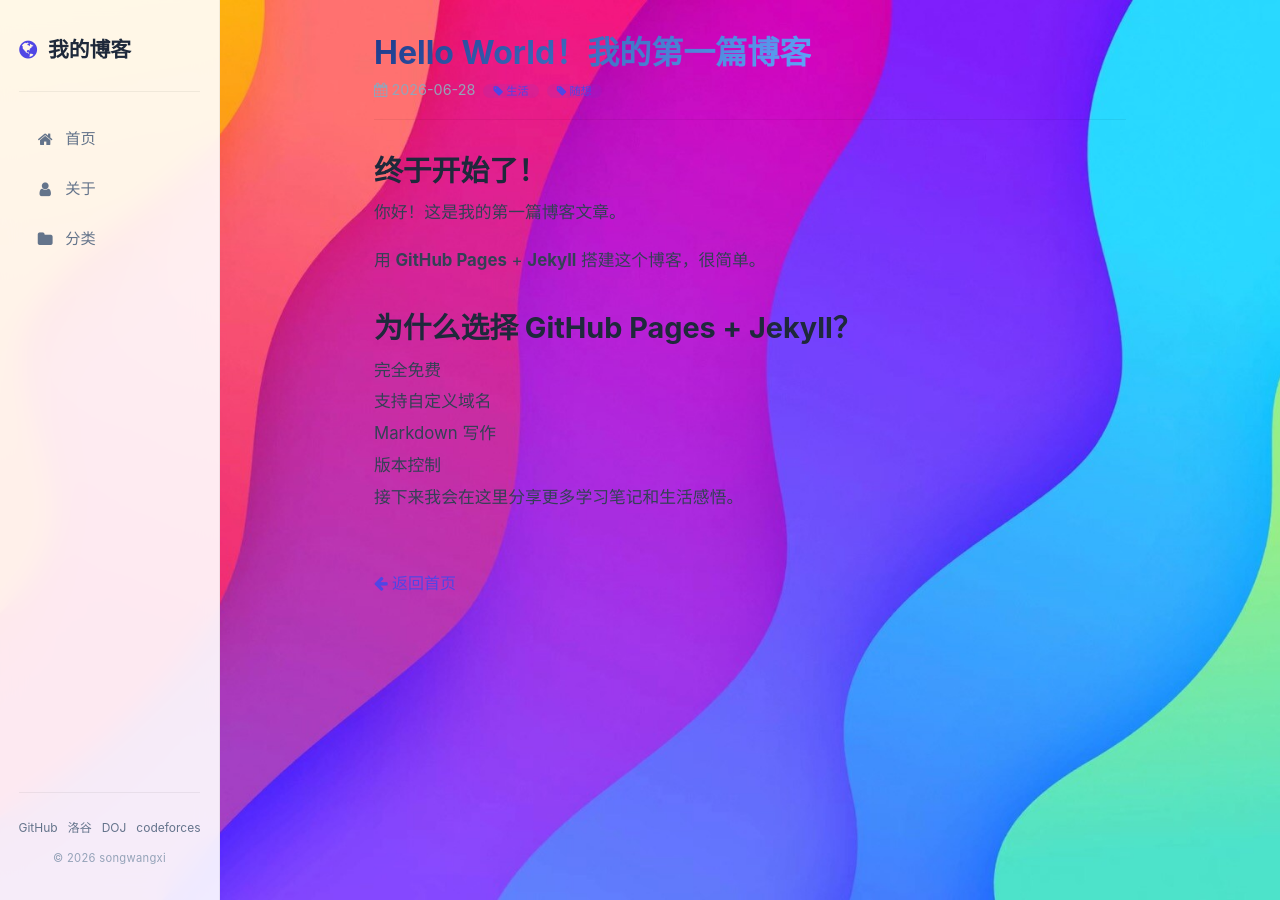
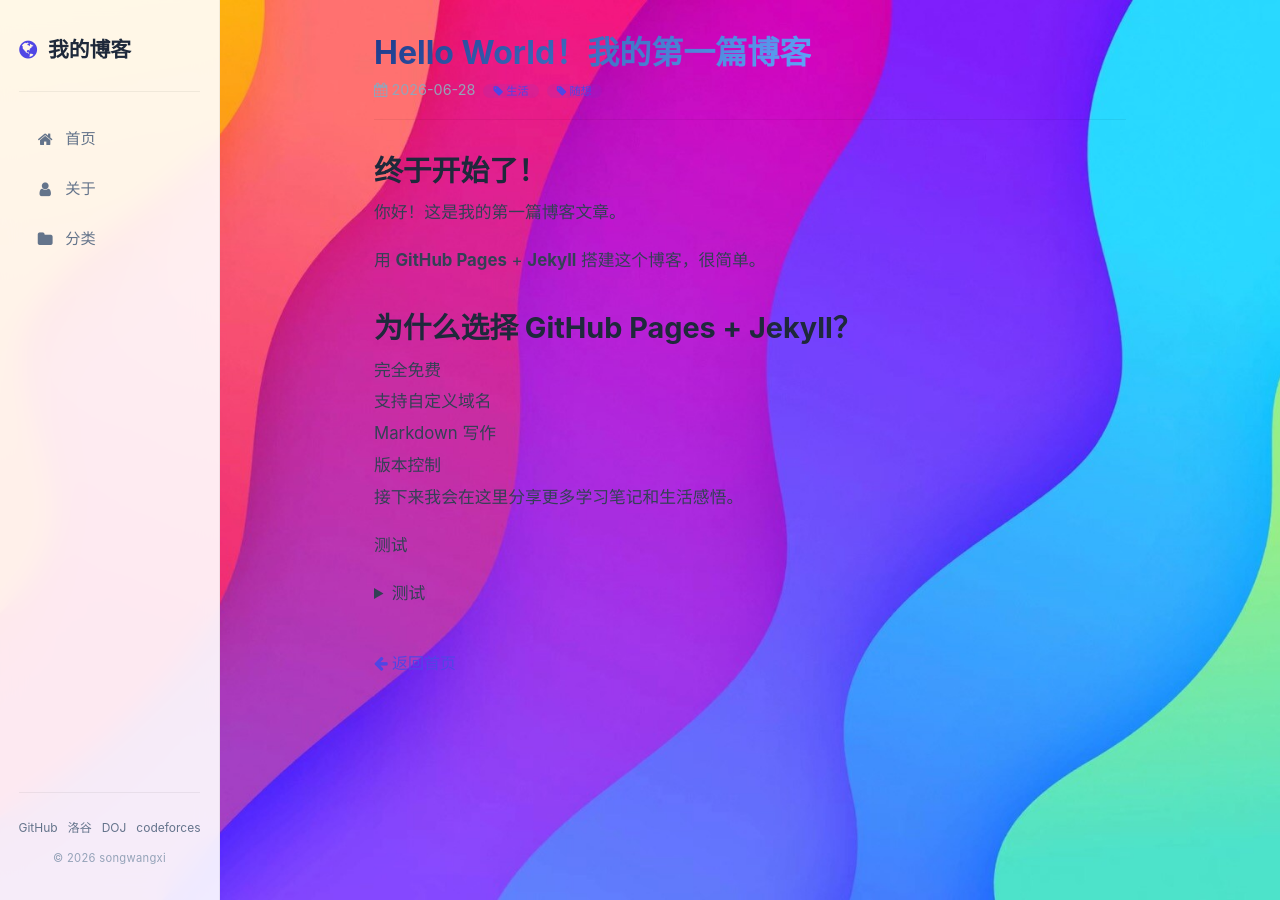
Before and after one commit to songwangxi/songwangxi.github.io, a Jekyll site: the page built from _posts/2026-06-28-hello-world.md, in a window 1280 px wide. Built offline with Jekyll 4.4.1, drawn with Linux system fonts in a browser that asks for light colours.

Commit message:
Update 2026-06-28-hello-world.md

```diff
--- a/_posts/2026-06-28-hello-world.md
+++ b/_posts/2026-06-28-hello-world.md
@@ -20,3 +20,13 @@
 - 版本控制
 
 接下来我会在这里分享更多学习笔记和生活感悟。
+>测试
+<details>
+    <summary>测试</summary>
+    <!-- 这里放你想要折叠的内容 -->
+    <p>这是被折叠起来的内容，点击上面的标题就会显示或隐藏。</p>
+    <ul>
+        <li>你也可以放列表</li>
+        <li>或者其他任何 Markdown/HTML 内容</li>
+    </ul>
+</details>
```
